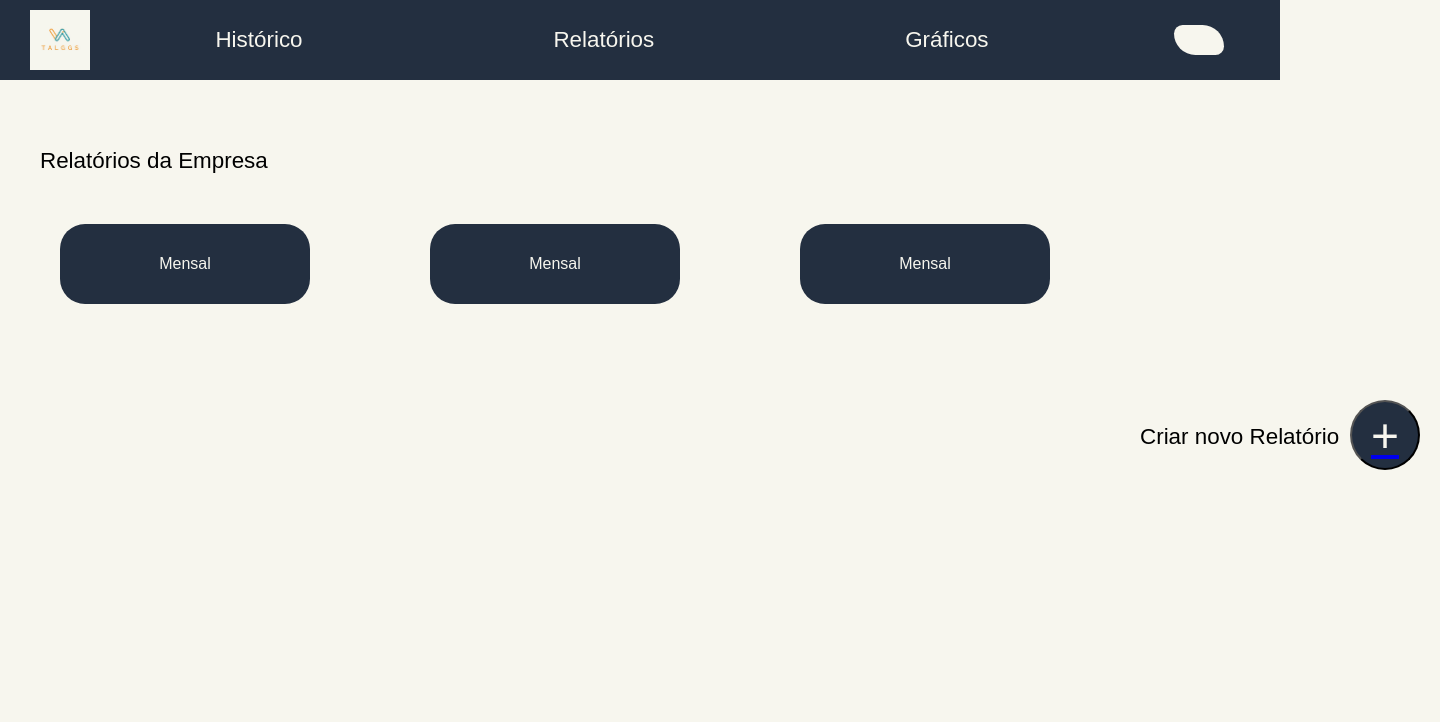
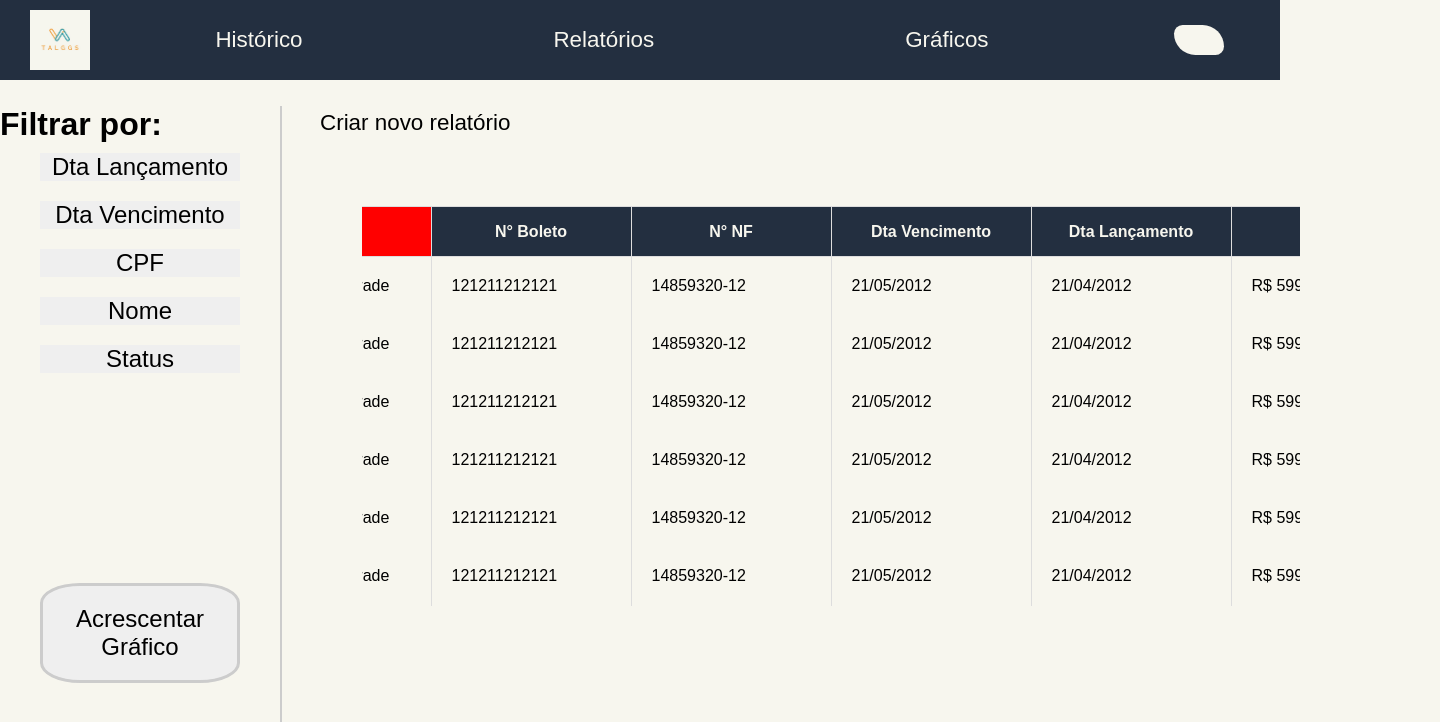
Before and after one commit to matheus-three/talggs-web, a React (Create React App) app: page /createReport in a window 1280 px wide. Shown: the top 722 px of the page, 1440 px wide, since content can reach past the window. Built offline with nearby package versions, Linux system fonts and the light colour scheme.

Commit message:
tela de criar relatório com design 80% completo

```diff
--- a/src/Components/Assets/Styles.jsx
+++ b/src/Components/Assets/Styles.jsx
@@ -26,9 +26,6 @@ export const HeaderStyle = styled.div`
     background-color: #232f40;
     display:flex;
     align-items: center;
-    position:fixed;
-
-
 
     img {
         height: 60px;
@@ -103,4 +100,76 @@ export const Button = styled.button`
 
 `
 
+export const Container = styled.div`
+    display: flex;
+		width: 1300px;
+
+`
+
+export const FilterStyle = styled.div`
+    height:620px;
+    width:300px;
+    background-color:#f7f6ee;
+    border-right: 2px solid #CCC;
+
+    button{
+        width:200px;
+        margin:10px 40px;
+        font-size:1.5em;
+        border:none;
+    }
+
+    button.btn-grafico {
+        margin-top:200px;
+        border-radius: 20%;
+        border: solid #CCC;
+        height:100px;
+    }
+`
+
+export const StatsStyle = styled.div`
+    display:flex;
+    flex-direction: column;
+    align-items: center;
+    height: 400px;
+		margin-left: 80px;
+		margin-top: 100px;
+		max-width: 100%;
+
+		overflow: auto;
+
+
+
+
+		table {
+      font-family: arial, sans-serif;
+      border-collapse: collapse;
+      border-bottom: 1px solid #dddddd;
+      width: 100%;
+		}
+
+ 		th {
+  		border: 1px solid #dddddd;
+			background-color:#232f40;
+			color: #f7f6ee;
+			min-width: 200px;
+			height: 50px;
+  		text-align: center;
+  		padding: 8px;
+		}
+
+		th.nome {
+			background-color: red;
+		}
+
+		td {
+			border-left: 1px solid #dddddd;
+    	padding: 20px;
+    	text-align: left;
+
+}
+
+`
+
+
 export default GlobalStyle;
--- /dev/null
+++ b/src/Components/Pages/CreateReport/Filter/index.tsx
@@ -0,0 +1,19 @@
+import React from "react"
+import { FilterStyle } from "../../../Assets/Styles";
+
+
+function Filter () {
+    return(
+        <FilterStyle>
+            <h1>Filtrar por:</h1>
+            <button>Dta Lançamento</button>
+            <button>Dta Vencimento</button>
+            <button>CPF</button>
+            <button>Nome</button>
+            <button>Status</button>
+            <button className = "btn-grafico">Acrescentar Gráfico</button>
+        </FilterStyle>
+    );
+}
+
+export default Filter;
--- /dev/null
+++ b/src/Components/Pages/CreateReport/Stats/index.tsx
@@ -0,0 +1,119 @@
+import React, { Fragment } from 'react'
+import { StatsStyle } from '../../../Assets/Styles';
+
+
+function Stats (){
+
+    return(
+        <Fragment>
+            <StatsStyle>
+                <table>
+                    <tr>
+                        <th className = "cpf">CPF</th>
+                        <th className = "nome">Nome</th>
+                        <th className = "nBoleto">N° Boleto</th>
+                        <th className = "nf">N° NF</th>
+                        <th className = "dtaVenc">Dta Vencimento</th>
+                        <th className = "dtaLanc">Dta Lançamento</th>
+                        <th className = "valor">Valor</th>
+                        <th className = "status">Status</th>
+                    </tr>
+                    <tr>
+                        <td>0030481811011</td>
+                        <td>Gabriel de Andrade</td>
+                        <td>121211212121</td>
+                        <td>14859320-12</td>
+                        <td>21/05/2012</td>
+                        <td>21/04/2012</td>
+                        <td>R$ 599,00</td>
+                        <td>Vencida</td>
+                    </tr>
+                    <tr>
+                        <td>0030481811011</td>
+                        <td>Gabriel de Andrade</td>
+                        <td>121211212121</td>
+                        <td>14859320-12</td>
+                        <td>21/05/2012</td>
+                        <td>21/04/2012</td>
+                        <td>R$ 599,00</td>
+                        <td>Vencida</td>
+                    </tr>
+                    <tr>
+                        <td>0030481811011</td>
+                        <td>Gabriel de Andrade</td>
+                        <td>121211212121</td>
+                        <td>14859320-12</td>
+                        <td>21/05/2012</td>
+                        <td>21/04/2012</td>
+                        <td>R$ 599,00</td>
+                        <td>Vencida</td>
+                    </tr>
+                    <tr>
+                        <td>0030481811011</td>
+                        <td>Gabriel de Andrade</td>
+                        <td>121211212121</td>
+                        <td>14859320-12</td>
+                        <td>21/05/2012</td>
+                        <td>21/04/2012</td>
+                        <td>R$ 599,00</td>
+                        <td>Vencida</td>
+                    </tr>
+                    <tr>
+                        <td>0030481811011</td>
+                        <td>Gabriel de Andrade</td>
+                        <td>121211212121</td>
+                        <td>14859320-12</td>
+                        <td>21/05/2012</td>
+                        <td>21/04/2012</td>
+                        <td>R$ 599,00</td>
+                        <td>Vencida</td>
+                    </tr>
+                    <tr>
+                        <td>0030481811011</td>
+                        <td>Gabriel de Andrade</td>
+                        <td>121211212121</td>
+                        <td>14859320-12</td>
+                        <td>21/05/2012</td>
+                        <td>21/04/2012</td>
+                        <td>R$ 599,00</td>
+                        <td>Vencida</td>
+                    </tr>
+                    <tr>
+                        <td>0030481811011</td>
+                        <td>Gabriel de Andrade</td>
+                        <td>121211212121</td>
+                        <td>14859320-12</td>
+                        <td>21/05/2012</td>
+                        <td>21/04/2012</td>
+                        <td>R$ 599,00</td>
+                        <td>Vencida</td>
+                    </tr>
+                    <tr>
+                        <td>0030481811011</td>
+                        <td>Gabriel de Andrade</td>
+                        <td>121211212121</td>
+                        <td>14859320-12</td>
+                        <td>21/05/2012</td>
+                        <td>21/04/2012</td>
+                        <td>R$ 599,00</td>
+                        <td>Vencida</td>
+                    </tr>
+                    <tr>
+                        <td>0030481811011</td>
+                        <td>Gabriel de Andrade</td>
+                        <td>121211212121</td>
+                        <td>14859320-12</td>
+                        <td>21/05/2012</td>
+                        <td>21/04/2012</td>
+                        <td>R$ 599,00</td>
+                        <td>Vencida</td>
+                    </tr>
+                </table>
+            </StatsStyle>
+
+        </Fragment>
+
+    );
+}
+
+export default Stats;
--- /dev/null
+++ b/src/Components/Pages/CreateReport/index.tsx
@@ -0,0 +1,21 @@
+import React, { Fragment } from 'react'
+import { Title, Container } from '../../Assets/Styles';
+import Filter from './Filter';
+import Stats from './Stats';
+
+
+
+function CreateReport (){
+    return(
+        <Fragment>
+						<Title top ={"30px"} left = {"25%"}> Criar novo relatório </Title>
+            <Container>
+            	<Filter/>
+							<Stats/>
+            </Container>
+        </Fragment>
+
+    );
+}
+
+export default CreateReport;
--- a/src/Components/Routes.tsx
+++ b/src/Components/Routes.tsx
@@ -9,20 +9,19 @@ import { BrowserRouter,
 import { Button, Title } from './Assets/Styles';
 import SaveReports from './Pages/Main/SaveReports';
 import Header from './Pages/Header';
+import CreateReport from './Pages/CreateReport';
 
 
 
 function Routes (){
     return(
         <BrowserRouter>
-            <Link to="/">a lo </Link>
-
         <Switch>
             <Route exact={true} path="/" component={Main}>
 
             </Route>
             <Route path ="/createReport" >
-                <Main></Main>
+                <CreateReport></CreateReport>
             </Route>
 
         </Switch>
```
